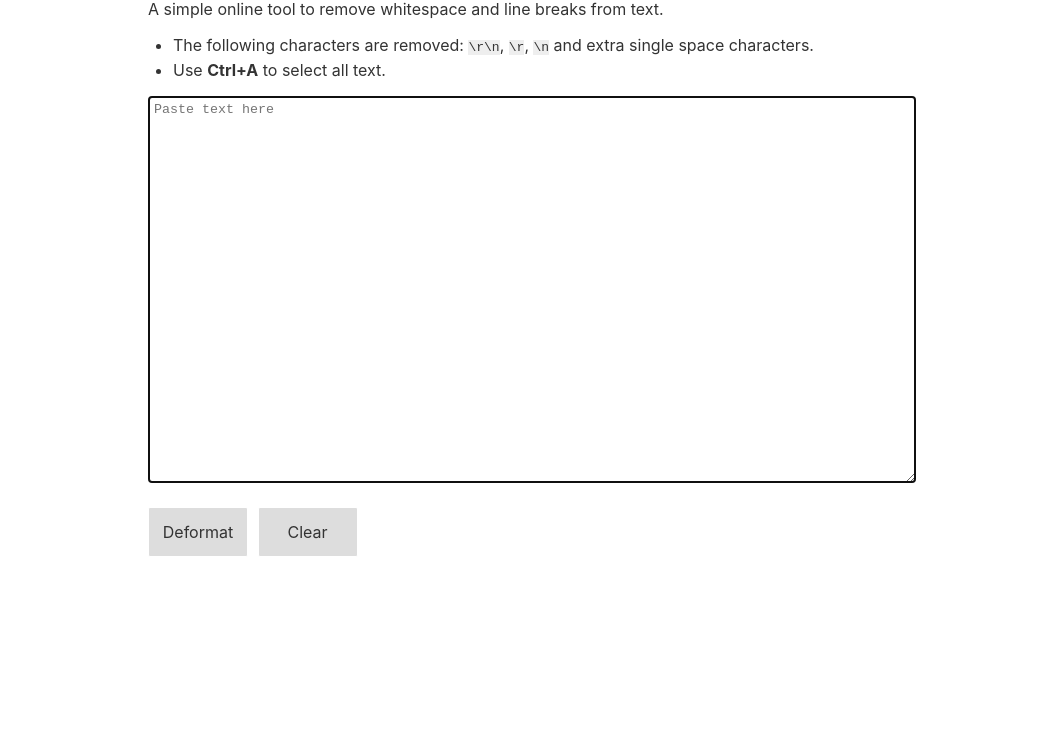
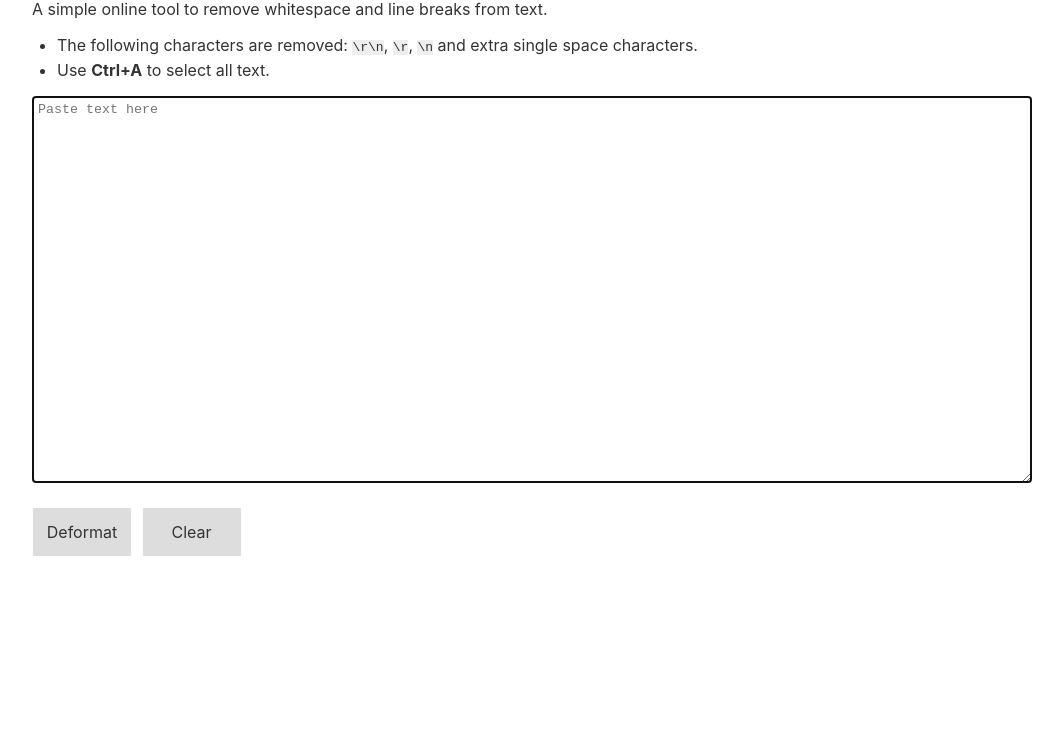
Before and after one commit to johnjago/deformat, a plain HTML site: page src/index.html in a window 1280 px wide. Shown: the part 55-800 px from the top of the page, without its empty margins (108-1171 px from the left). Drawn offline with Linux system fonts and the light colour scheme.

Commit message:
Fix indentation, tweak CSS

```diff
--- a/src/style.css
+++ b/src/style.css
@@ -24,7 +24,7 @@ body {
   color: #333;
   font: 1em -apple-system, BlinkMacSystemFont, "Segoe UI", Roboto, Oxygen-Sans, Ubuntu, Cantarell, "Helvetica Neue", sans-serif;
   margin: 0 auto;
-  max-width: 60%;
+  max-width: 62.5rem;
   padding: 10px;
 }
 
@@ -33,11 +33,7 @@ h1 {
   font-weight: bold;
 }
 
-p {
-  margin: 15px 0;
-}
-
-ul {
+p, ul {
   margin: 15px 0;
 }
 
```
Also changed, not shown: src/index.html (indentation only).
